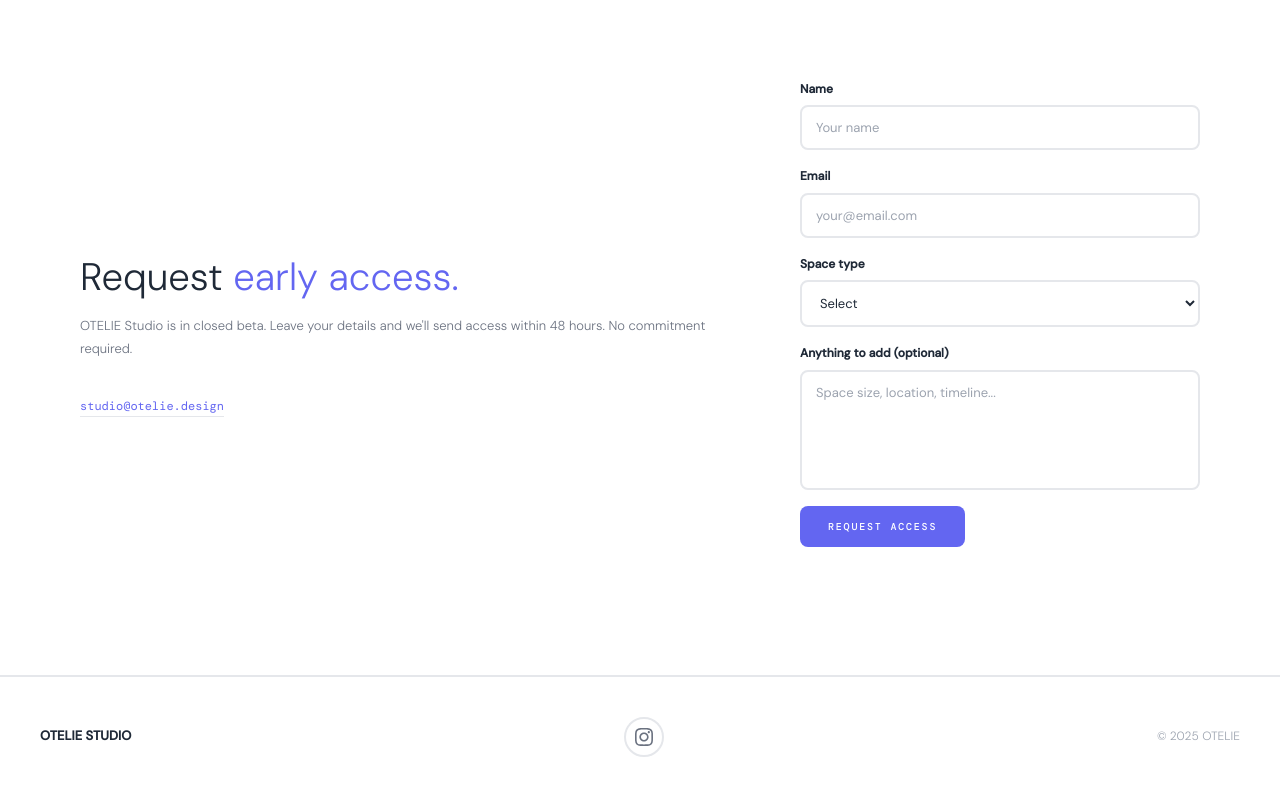
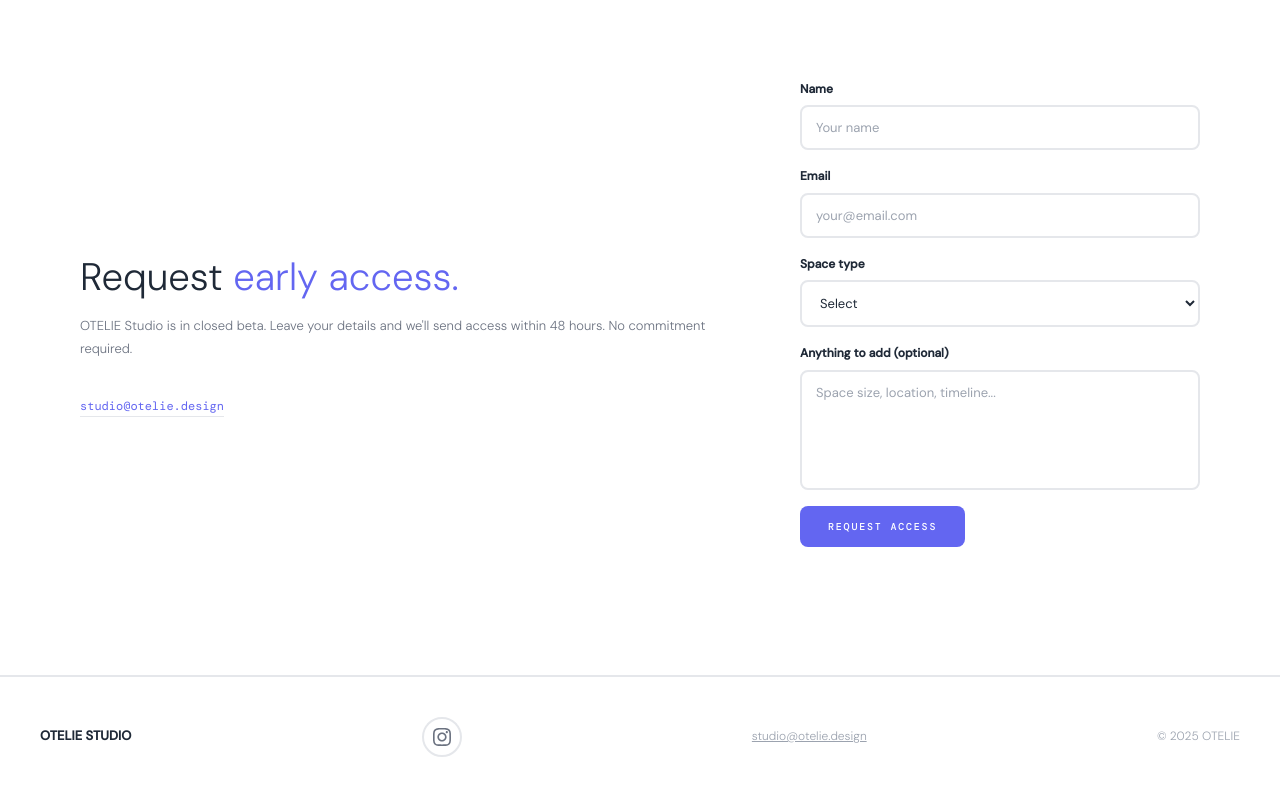
Before and after one commit to primantovani/otelie, a website: page index.html in a window 1280 px wide. Shown: the part 2833-3628 px from the top of the page. Drawn offline with nearby package versions, Linux system fonts and the light colour scheme; a web font is replaced by a local one.

Commit message:
Add email to footer
Co-Authored-By: Claude Sonnet 4.6 <noreply@anthropic.com>

```diff
--- a/index.html
+++ b/index.html
@@ -3272,6 +3272,7 @@
         ></a>
 
       </div>
+      <a href="mailto:studio@otelie.design" class="fc">studio@otelie.design</a>
       <div class="fc" data-en="© 2025 OTELIE" data-pt="© 2025 OTELIE">
         © 2025 OTELIE
       </div>
```
